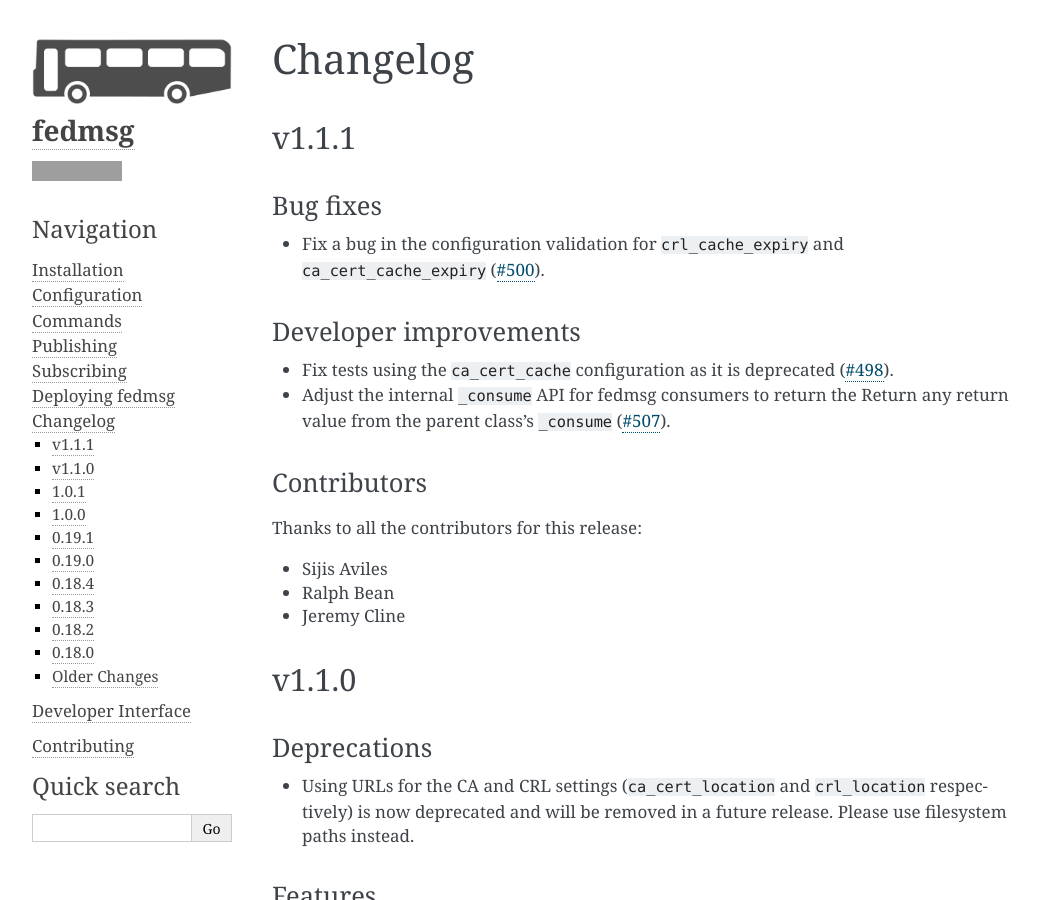
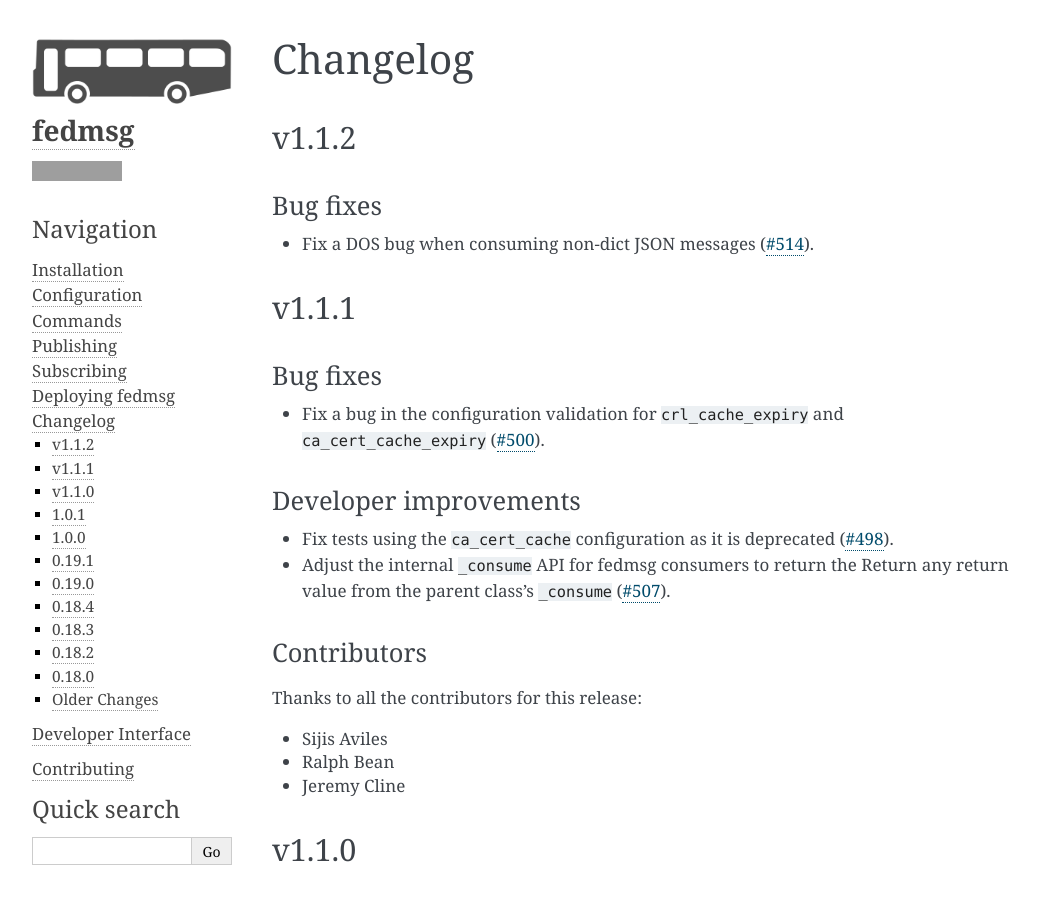
Before and after one commit to fedora-infra/fedmsg, a Sphinx documentation site: the page built from doc/changelog.rst, in a window 1280 px wide and 900 px high. Shown: the whole window, without its empty margins (98-1138 px from the left). Built offline with Sphinx 7.4.7, drawn with Linux system fonts in a browser that asks for light colours; grey boxes are pictures that could not be loaded.

Commit message:
Bump the release for v1.1.2

```diff
--- a/doc/changelog.rst
+++ b/doc/changelog.rst
@@ -1,6 +1,15 @@
 =========
 Changelog
 =========
+
+v1.1.2
+======
+
+Bug fixes
+---------
+
+* Fix a DOS bug when consuming non-dict JSON messages
+  (`#514 <https://github.com/fedora-infra/fedmsg/pull/514>`_).
 
 v1.1.1
 ======
--- a/doc/conf.py
+++ b/doc/conf.py
@@ -66,7 +66,7 @@ author = u'Ralph Bean, Red Hat. Inc, and others'
 # The short X.Y version.
 version = u'1.1'
 # The full version, including alpha/beta/rc tags.
-release = u'1.1.1'
+release = u'1.1.2'
 
 # The language for content autogenerated by Sphinx. Refer to documentation
 # for a list of supported languages.
--- a/setup.py
+++ b/setup.py
@@ -104,7 +104,7 @@ if sys.version_info[0] == 2:
 
 setup(
     name='fedmsg',
-    version='1.1.1',
+    version='1.1.2',
     description="Fedora Messaging Client API",
     long_description=long_description,
     author='Ralph Bean',
```
